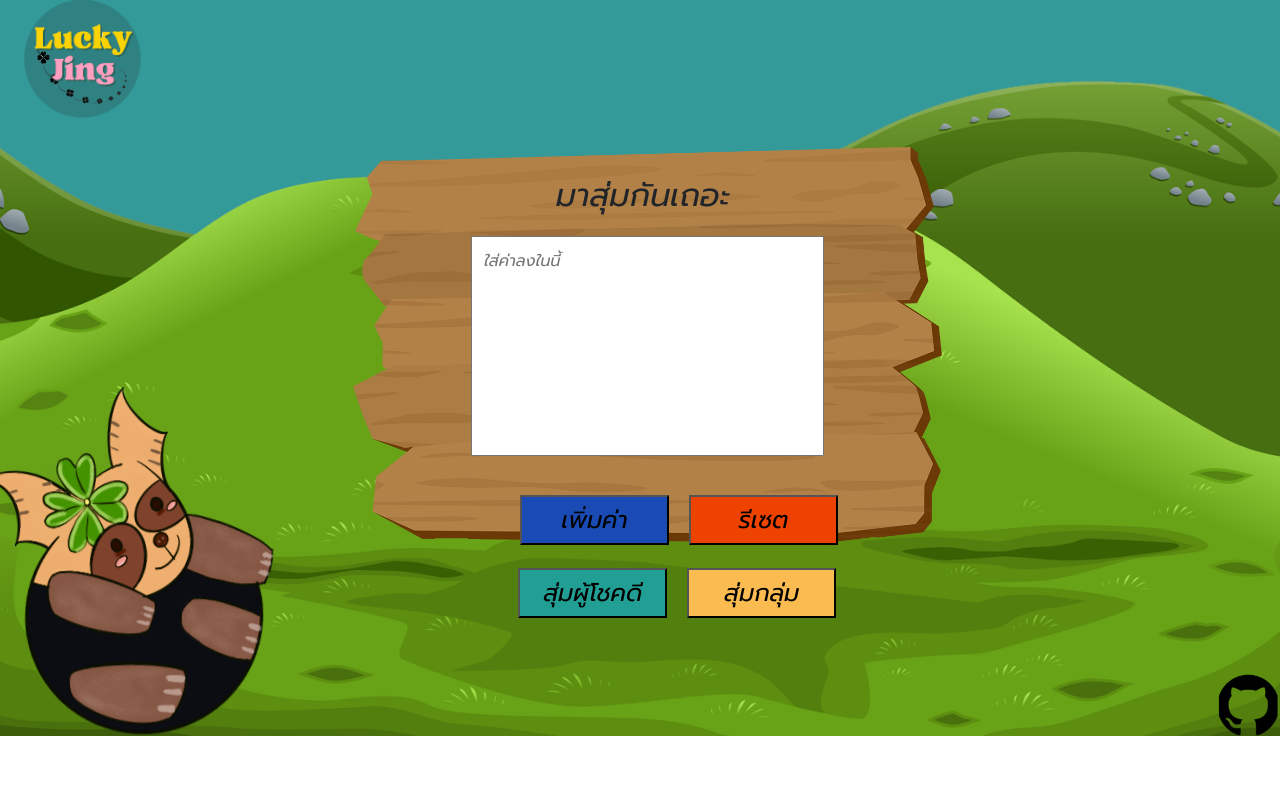
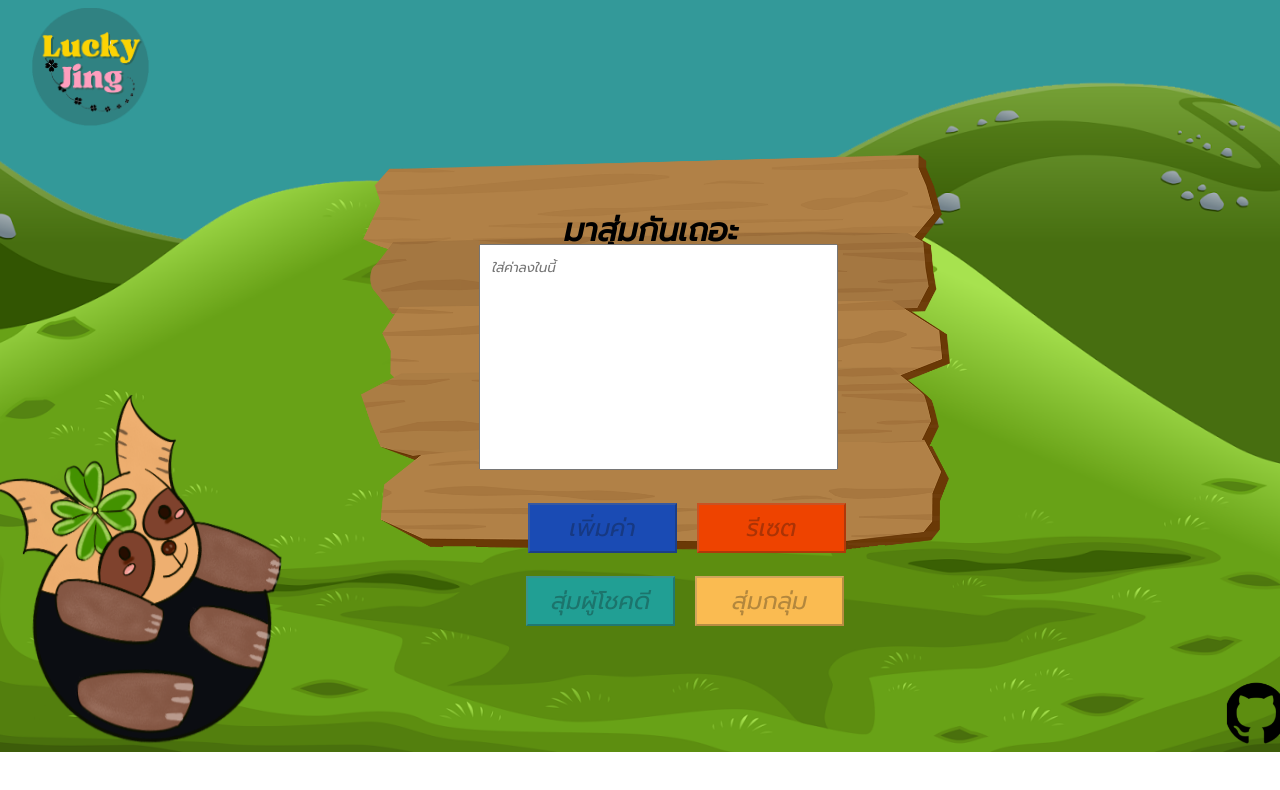
Before and after one commit to ChisanuchaK/LuckyJingByKimmie, a Vue app: page / in a window 1280 px wide. Shown: the top 790 px of the page. Built offline with nearby package versions, Linux system fonts and the light colour scheme.

Commit message:
remove bootstrap and add function disable on button

```diff
--- a/package.json
+++ b/package.json
@@ -8,8 +8,6 @@
     "preview": "vite preview"
   },
   "dependencies": {
-    "bootstrap": "^5.1.3",
-    "bootstrap-vue": "^2.21.2",
     "vue": "^3.2.31"
   },
   "devDependencies": {
--- a/src/App.vue
+++ b/src/App.vue
@@ -60,13 +60,13 @@ import {ref} from 'vue'
 
       </textarea>
       <div class="addReset-button">
-      <button @click="addname" class="addValue">เพิ่มค่า</button>
-       <button @click="reset" class="reset">รีเซต</button>
+      <button @click="addname" class="addValue" :disabled="inputName.length == 0 ? true : false">เพิ่มค่า</button>
+       <button @click="reset" class="reset" :disabled="name.length == 0 ? true : false">รีเซต</button>
       </div>
         <!-- modal -->
     <div class="button">
-    <button @click="random" class="lucky-mode" >สุ่มผู้โชคดี</button>
-     <button class="group-mode">สุ่มกลุ่ม</button>
+    <button @click="random" class="lucky-mode" :disabled="name.length == 0 ? true : false" >สุ่มผู้โชคดี</button>
+     <button class="group-mode" :disabled="name.length == 0 ? true : false">สุ่มกลุ่ม</button>
     </div>
 
   </div>
--- a/src/main.js
+++ b/src/main.js
@@ -1,5 +1,4 @@
 import { createApp } from 'vue'
 import App from './App.vue'
-import 'bootstrap/dist/css/bootstrap.min.css'
 
 createApp(App).mount('#app')
```
Also changed, not shown: 1 other file (tests, documents, lock files or other folders).
